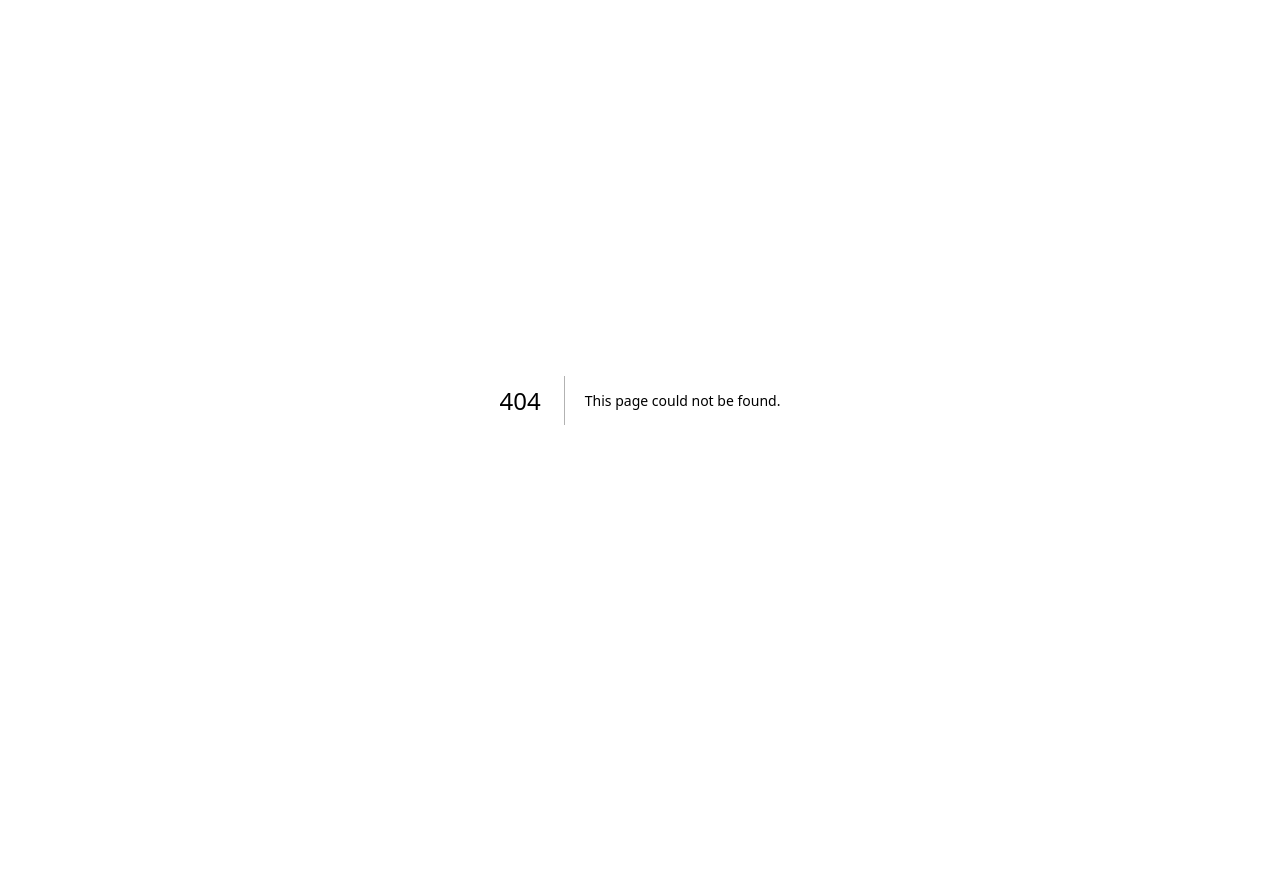
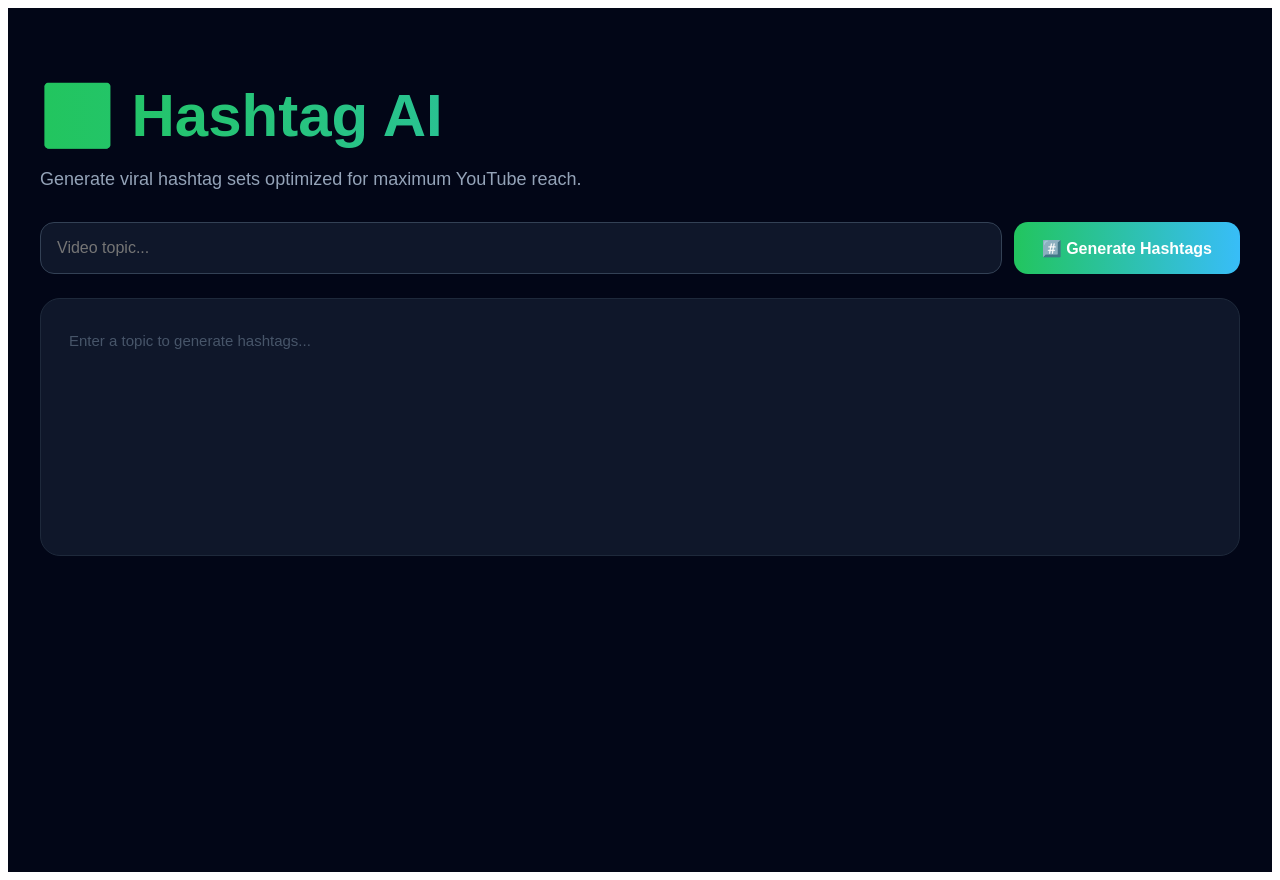
Before and after one commit to snapsparkofficial00-cloud/Ai, a Next.js app: page /youtube/hashtags in a window 1280 px wide. Before the commit this address had no page. Before the commit the page ends 800 px from the top, so only its background shows below. Built offline with nearby package versions, Linux system fonts and the light colour scheme.

Commit message:
app/youtube/hashtags/page.tsx

```diff
--- /dev/null
+++ b/app/youtube/hashtags/page.tsx
@@ -0,0 +1,64 @@
+"use client";
+import { useState } from "react";
+
+export default function HashtagsPage() {
+  const [topic, setTopic] = useState("");
+  const [loading, setLoading] = useState(false);
+  const [result, setResult] = useState("");
+
+  async function generateHashtags() {
+    if (!topic) return;
+    setLoading(true);
+    setResult("");
+    const res = await fetch("/api/ai", {
+      method: "POST",
+      headers: { "Content-Type": "application/json" },
+      body: JSON.stringify({
+        task: "hashtags",
+        prompt: `Generate the ultimate hashtag strategy for YouTube video about: "${topic}". Include: 30 hashtags ranked by search volume, 10 trending hashtags, 10 niche hashtags, 10 broad hashtags, SEO tags for description, and best practices for maximum reach.`,
+        niche: topic,
+      }),
+    });
+    const data = await res.json();
+    setResult(data.result || "No response");
+    setLoading(false);
+  }
+
+  return (
+    <main style={{ background: "#020617", minHeight: "100vh", color: "white", fontFamily: "Arial", padding: "32px" }}>
+      <h1 style={{ fontSize: "clamp(32px,6vw,60px)", fontWeight: "bold", marginBottom: "12px",
+        background: "linear-gradient(to right,#22c55e,#38bdf8)", WebkitBackgroundClip: "text", WebkitTextFillColor: "transparent" }}>
+        #️⃣ Hashtag AI
+      </h1>
+      <p style={{ color: "#94a3b8", fontSize: "18px", marginBottom: "32px" }}>Generate viral hashtag sets optimized for maximum YouTube reach.</p>
+
+      <div style={{ display: "flex", gap: "12px", marginBottom: "24px", flexWrap: "wrap" }}>
+        <input value={topic} onChange={(e) => setTopic(e.target.value)}
+          onKeyDown={(e) => e.key === "Enter" && generateHashtags()}
+          placeholder="Video topic..."
+          style={{ flex: 1, minWidth: "200px", padding: "16px", borderRadius: "14px", border: "1px solid #334155", background: "#0f172a", color: "white", fontSize: "16px" }} />
+        <button onClick={generateHashtags} disabled={loading} style={{
+          background: loading ? "#1e293b" : "linear-gradient(to right,#22c55e,#38bdf8)",
+          border: "none", color: "white", padding: "16px 28px", borderRadius: "14px", fontWeight: "bold", cursor: loading ? "not-allowed" : "pointer", fontSize: "16px" }}>
+          {loading ? "⚡ Generating..." : "#️⃣ Generate Hashtags"}
+        </button>
+      </div>
+
+      <div style={{ background: "#0f172a", padding: "28px", borderRadius: "20px", border: "1px solid #1e293b", minHeight: "200px" }}>
+        {result && (
+          <div style={{ display: "flex", justifyContent: "space-between", marginBottom: "16px" }}>
+            <h3 style={{ color: "#22c55e" }}>Hashtag Strategy</h3>
+            <button onClick={() => navigator.clipboard.writeText(result)} style={{
+              background: "#22c55e", border: "none", color: "white", padding: "8px 16px", borderRadius: "10px", cursor: "pointer", fontWeight: "bold" }}>
+              📋 Copy All
+            </button>
+          </div>
+        )}
+        <div style={{ whiteSpace: "pre-wrap", lineHeight: "1.9", color: "#e2e8f0", fontSize: "15px" }}>
+          {loading ? <span style={{ color: "#22c55e" }}>⚡ AI generating hashtags...</span>
+            : result || <span style={{ color: "#475569" }}>Enter a topic to generate hashtags...</span>}
+        </div>
+      </div>
+    </main>
+  );
+}
```
